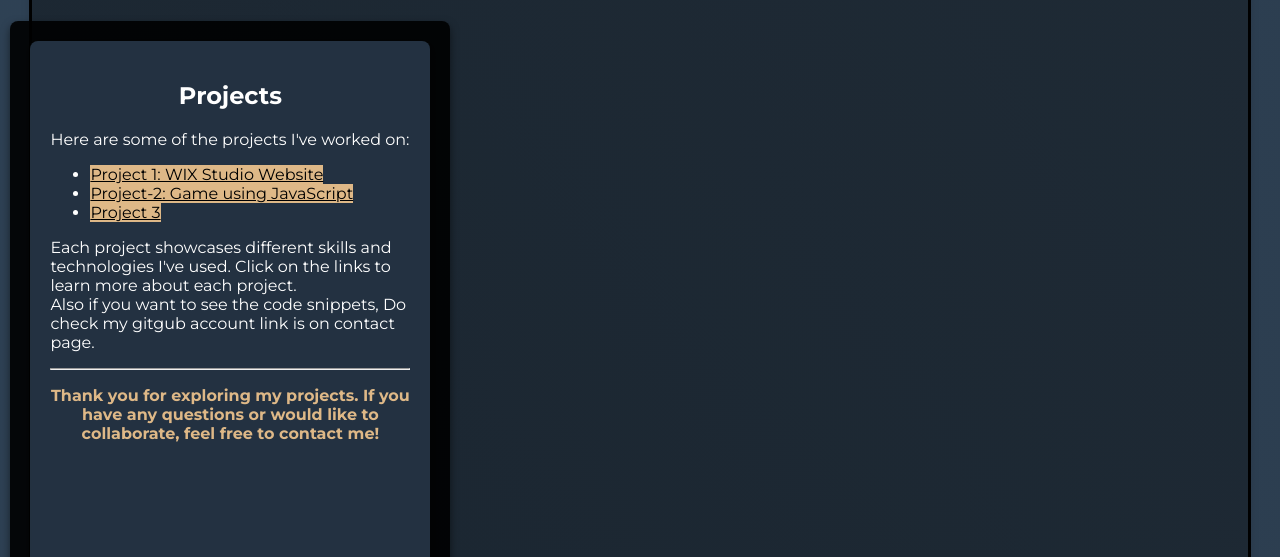
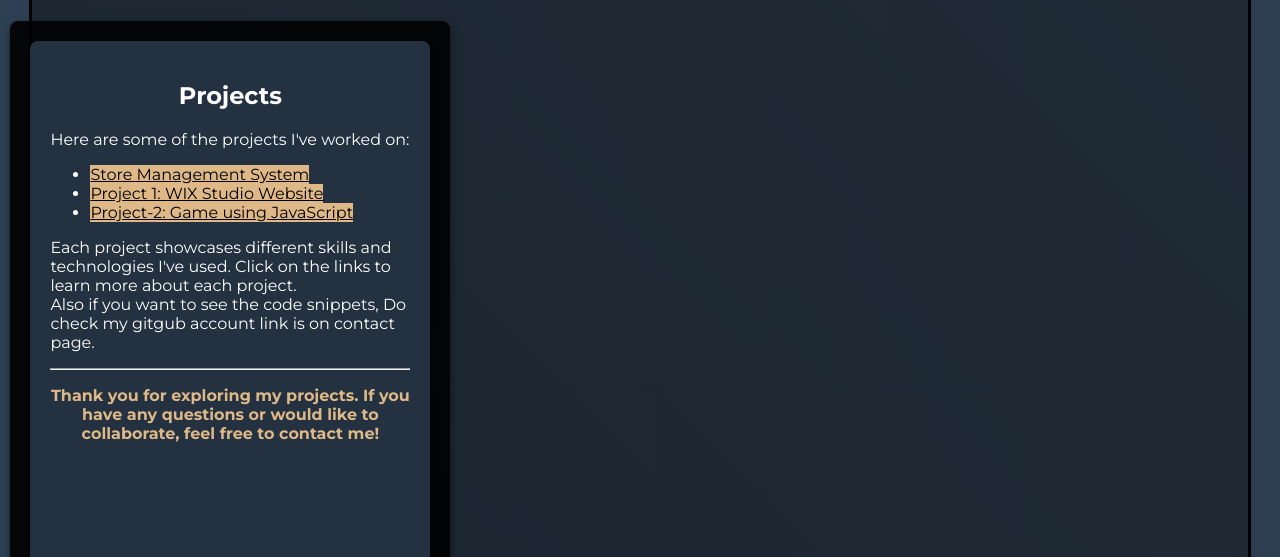
Before and after one commit to Ronitlaliya/portfolio, a plain HTML site: page index.html in a window 1280 px wide. Both pictures are taken after a click on the element "Projects". Shown: the part 119-676 px from the top of the page. Drawn offline with Linux system fonts and the light colour scheme; some packages are replaced by stand-ins of ours; a script that the page names is missing.

Commit message:
index.html

```diff
--- a/index.html
+++ b/index.html
@@ -87,9 +87,9 @@
             <center><h2>Projects</h2></center>
             <p>Here are some of the projects I've worked on:</p>
             <ul>
+                <li><a href="https://ronitlaliya.github.io/Store-Management-System-/" target="_blank">Store Management System</a></li>
                 <li><a href="http://ronitlaliya21.wixsite.com/my-site-2" target="_blank">Project 1: WIX Studio Website</a></li>
                 <li><a href="https://ronitlaliya.github.io/Game-/" target="_blank">Project-2: Game using JavaScript</a></li>
-                <li><a href="project-link-3" target="_blank">Project 3</a></li>
                 <!-- Add more projects as needed -->
             </ul>
             <p>Each project showcases different skills and technologies I've used. Click on the links to learn more about each project.<br>Also if you want to see the code snippets, Do check my gitgub account link is on contact page.</p>
```
